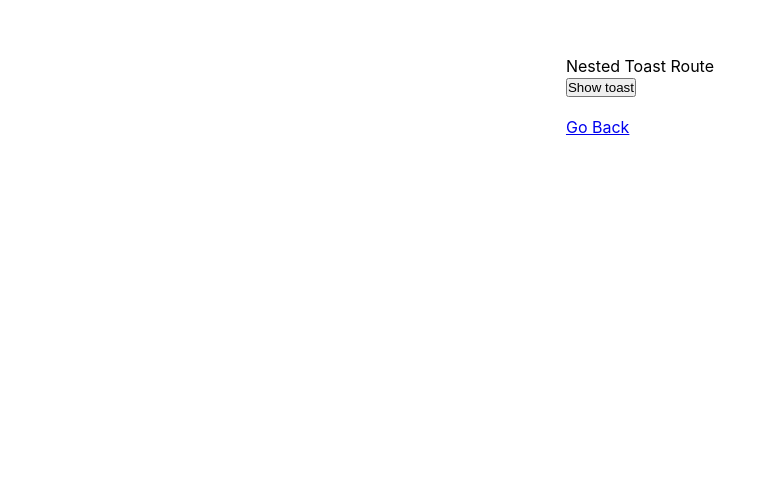
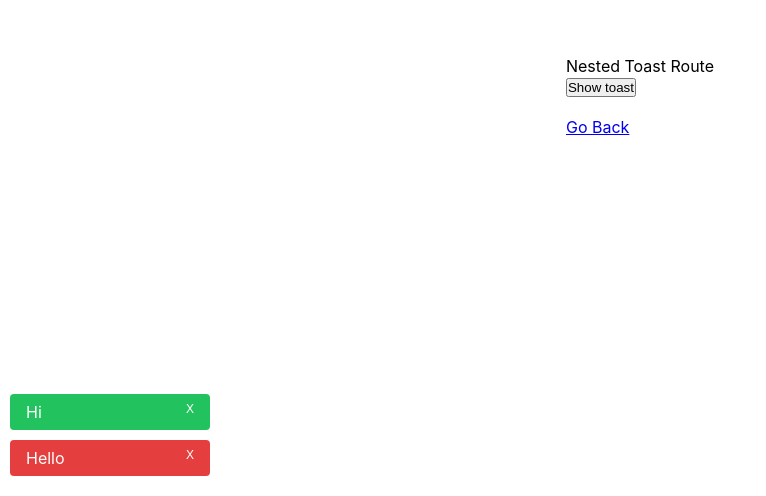
Before and after one commit to BagchiMB/react-toast-trial, a React (Create React App) app: page /nested-toast in a window 1280 px wide. Shown: the part 304-800 px from the top of the page, without its empty margins (0-766 px from the left). Built offline with nearby package versions, Linux system fonts and the light colour scheme.

Commit message:
feat: toast component

```diff
--- a/package.json
+++ b/package.json
@@ -15,6 +15,7 @@
     "react-router-dom": "6",
     "react-scripts": "5.0.0",
     "typescript": "^4.4.2",
+    "uuid": "^8.3.2",
     "web-vitals": "^2.1.0"
   },
   "scripts": {
@@ -40,5 +41,8 @@
       "last 1 firefox version",
       "last 1 safari version"
     ]
+  },
+  "devDependencies": {
+    "@types/uuid": "^8.3.4"
   }
 }
--- a/src/components/layout/Layout.tsx
+++ b/src/components/layout/Layout.tsx
@@ -1,5 +1,5 @@
 // Style
-import "./layout.css";
+import "./Layout.css";
 
 interface LayoutProps {
   children: React.ReactNode;
--- /dev/null
+++ b/src/components/toast/toast-container/ToastContainer.css
@@ -0,0 +1,27 @@
+.toast-container.top-left {
+  top: 0;
+  left: 0;
+}
+
+.toast-container.top-right {
+  top: 0;
+  right: 0;
+}
+
+.toast-container.bottom-left {
+  bottom: 0;
+  left: 0;
+}
+
+.toast-container.bottom-right {
+  bottom: 0;
+  right: 0;
+}
+
+.toast-container {
+  position: fixed;
+  padding: 10px;
+
+  display: flex;
+  flex-direction: column;
+}
--- /dev/null
+++ b/src/components/toast/toast-container/ToastContainer.tsx
@@ -0,0 +1,38 @@
+import { useState } from "react";
+import { v4 as uuid } from "uuid";
+
+// Styles
+import "./ToastContainer.css";
+
+// Types
+import Toast, { ToastProps } from "../toast/Toast";
+
+interface ToastContainerProps {
+  position: "top-right" | "top-left" | "bottom-right" | "bottom-left";
+}
+const ToastContainer = ({ position }: ToastContainerProps) => {
+  const [toastList, setToastList] = useState<ToastProps[]>([
+    { id: uuid(), content: "Hi", type: "success" },
+    { id: uuid(), content: "Hello", type: "error" },
+  ]);
+
+  const removeToast = (id: string) => {
+    setToastList((prevState) => prevState.filter((toast) => toast.id !== id));
+  };
+
+  return (
+    <div className={`toast-container ${position}`}>
+      {toastList.map((toast) => (
+        <Toast
+          key={toast.id}
+          content={toast.content}
+          type={toast.type}
+          id={toast.id}
+          removeToast={removeToast}
+        />
+      ))}
+    </div>
+  );
+};
+
+export default ToastContainer;
--- /dev/null
+++ b/src/components/toast/toast/Toast.css
@@ -0,0 +1,55 @@
+.toast.success {
+  background-color: #22c35e;
+}
+
+.toast.error {
+  background-color: #e53e3e;
+}
+
+@keyframes enter-toast {
+  0% {
+    transform: translateX(-200px);
+  }
+  90% {
+    transform: translateX(20px);
+  }
+  100% {
+    transform: translateX(0px);
+  }
+}
+
+@keyframes remove-toast {
+  0% {
+    transform: translateX(0px);
+  }
+  100% {
+    transform: translateX(-200px);
+  }
+}
+
+.toast {
+  min-width: 200px;
+  padding: 8px 16px;
+  border-radius: 4px;
+  margin-bottom: 10px;
+
+  color: #fff;
+
+  display: flex;
+  justify-content: space-between;
+
+  animation: enter-toast 500ms ease-out 100ms;
+}
+
+.toast.remove-toast {
+  animation: remove-toast 500ms ease-out;
+}
+
+.toast button {
+  border: 0px solid transparent;
+  background-color: transparent;
+  color: #fff;
+  font-size: 12px;
+  display: flex;
+  cursor: pointer;
+}
--- /dev/null
+++ b/src/components/toast/toast/Toast.tsx
@@ -0,0 +1,36 @@
+import { useRef } from "react";
+
+// Styles
+import "./Toast.css";
+
+export interface ToastProps {
+  id: string;
+  content: string;
+  type: "success" | "error";
+}
+
+interface ToastComponentProps extends ToastProps {
+  removeToast: (id: string) => void;
+}
+
+const Toast = ({ id, content, type, removeToast }: ToastComponentProps) => {
+  const toastRef = useRef<HTMLDivElement>(null);
+
+  const handleCrossClick = () => {
+    toastRef.current?.classList.add("remove-toast");
+    setTimeout(() => {
+      removeToast(id);
+    }, 300);
+  };
+
+  return (
+    <div className={`toast ${type}`} ref={toastRef}>
+      <p>{content}</p>
+      <button type="button" onClick={handleCrossClick}>
+        X
+      </button>
+    </div>
+  );
+};
+
+export default Toast;
--- a/src/index.tsx
+++ b/src/index.tsx
@@ -7,10 +7,12 @@ import "./index.css";
 
 // Components
 import App from "./main";
+import ToastContainer from "./components/toast/toast-container/ToastContainer";
 
 ReactDOM.render(
   <React.StrictMode>
     <BrowserRouter>
+      <ToastContainer position="bottom-left" />
       <App />
     </BrowserRouter>
   </React.StrictMode>,
--- a/src/pages/nested-toast/NestedToast.tsx
+++ b/src/pages/nested-toast/NestedToast.tsx
@@ -1,7 +1,7 @@
 import { Link } from "react-router-dom";
 
 // Styles
-import "./nestedToast.css";
+import "./NestedToast.css";
 
 const NestedToast = () => {
   return (
```
Also changed, not shown: public/index.html (+0 -10 lines), 1 other file (tests, documents, lock files or other folders).
